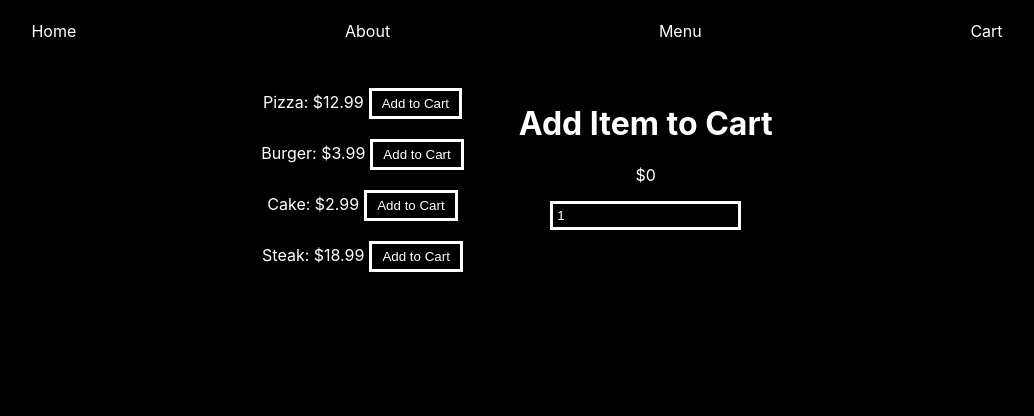
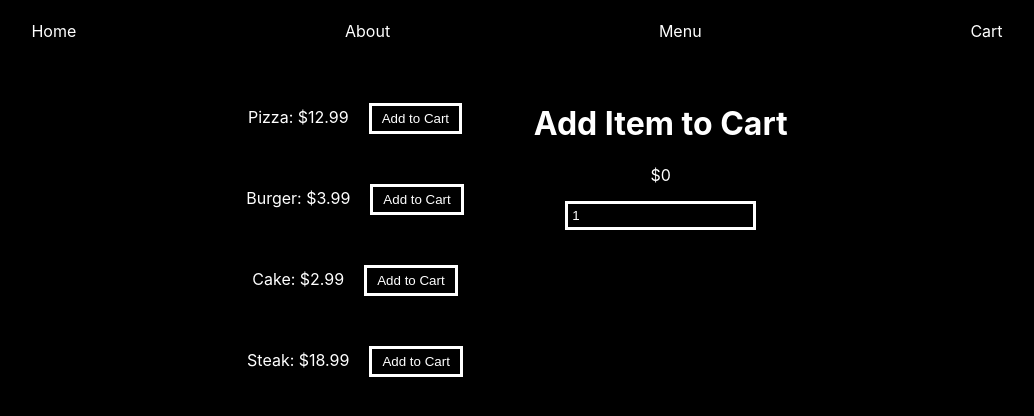
Before and after one commit to PatrickBoynton/majestic-thai, a React (Create React App) app: page / in a window 1280 px wide. Shown: the top 416 px of the page, without its empty margins (143-1177 px from the left). Built offline with nearby package versions, Linux system fonts and the light colour scheme.

Commit message:
Added minor styling.

```diff
--- a/src/App.css
+++ b/src/App.css
@@ -9,7 +9,6 @@ nav > ul{
   justify-content: center;
   align-content: center;
 }
-
 li{
   list-style: none;
   padding: 5px;
@@ -33,7 +32,8 @@ button{
   background-color: #000;
   color: #fff;
   padding: 5px 10px;
-  margin: 5px;
+  margin: 20px;
+  align-self: center;
 }
 input{
   background-color: #000;
```
